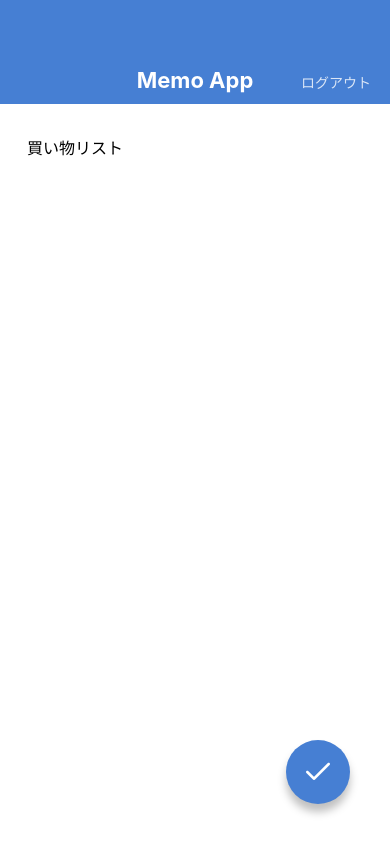
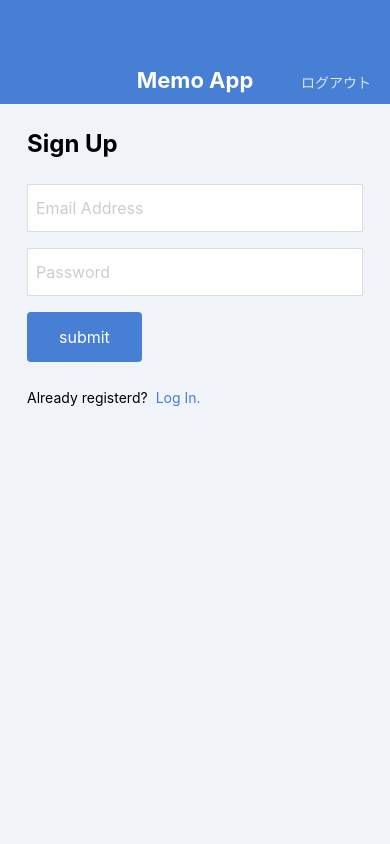
Before and after one commit to onTheRice/MemoApp, a React Native app: screen / in a window 390 px wide. Built offline with nearby package versions, Linux system fonts and the light colour scheme.

Commit message:
Create LogInScreen and SignUpScreen

```diff
--- a/App.jsx
+++ b/App.jsx
@@ -5,12 +5,16 @@
 import MemoDetailScreen from './src/screens/MemoDetailScreen';
 import MemoEditScreen from './src/screens/MemoEditScreen';
 import MemoCreateScreen from './src/screens/MemoCreateScreen';
+import LoginScreen from './src/screens/LoginScreen';
+import SignUpScreen from './src/screens/SignUpScreen';
 
 export default function App() {
   return (
     // <MemoListScreen />
     // <MemoDetailScreen />
-    <MemoEditScreen />
+    // <MemoEditScreen />
     // <MemoCreateScreen />
+    // <LoginScreen />
+    <SignUpScreen />
   );
 }
--- /dev/null
+++ b/src/components/Button.jsx
@@ -0,0 +1,33 @@
+/* eslint-disable linebreak-style */
+import React from 'react';
+import { Text, View, StyleSheet } from 'react-native';
+import { string } from 'prop-types';
+
+export default function Button(props) {
+  const { label } = props;
+  return (
+    <View style={styles.buttonContainer}>
+      <Text style={styles.buttonLabel}>{label}</Text>
+    </View>
+  );
+}
+
+Button.propTypes = {
+  label: string.isRequired,
+};
+
+const styles = StyleSheet.create({
+  buttonContainer: {
+    backgroundColor: '#467fd3',
+    borderRadius: 4,
+    alignSelf: 'flex-start',
+    marginBottom: 24,
+  },
+  buttonLabel: {
+    fontSize: 16,
+    lineHeight: 34,
+    paddingVertical: 8,
+    paddingHorizontal: 32,
+    color: '#ffffff',
+  },
+});
--- /dev/null
+++ b/src/screens/LoginScreen.jsx
@@ -0,0 +1,65 @@
+/* eslint-disable linebreak-style */
+import React from 'react';
+import {
+  View, Text, TextInput, StyleSheet,
+} from 'react-native';
+import AppBar from '../components/AppBar';
+import Button from '../components/Button';
+
+export default function LoginScreen() {
+  return (
+    <View style={styles.container}>
+      <AppBar />
+      <View style={styles.inner}>
+        <Text style={styles.title}>Log In</Text>
+        <TextInput style={styles.input} value="Email Address" />
+        <TextInput style={styles.input} value="Password" />
+        <Button label="submit" />
+        <View style={styles.footer}>
+          <Text style={styles.footerText}>Not registered?</Text>
+          <Text style={styles.footerLink}>Sign up here!</Text>
+        </View>
+      </View>
+    </View>
+  );
+}
+
+const styles = StyleSheet.create({
+  container: {
+    flex: 1,
+    backgroundColor: '#F0F4F8',
+  },
+  inner: {
+    paddingHorizontal: 27,
+    paddingVertical: 24,
+  },
+  title: {
+    fontSize: 24,
+    lineHeight: 32,
+    fontWeight: 'bold',
+    marginBottom: 24,
+  },
+  input: {
+    fontSize: 16,
+    height: 48,
+    backgroundColor: '#ffffff',
+    borderColor: '#DDDDDD',
+    borderWidth: 1,
+    paddingHorizontal: 8,
+    color: 'rgba(0, 0, 0, 0.2)',
+    marginBottom: 16,
+  },
+  footerText: {
+    fontSize: 14,
+    lineHeight: 24,
+    marginRight: 8,
+  },
+  footerLink: {
+    fontSize: 14,
+    lineHeight: 24,
+    color: '#467fd3',
+  },
+  footer: {
+    flexDirection: 'row',
+  },
+});
--- /dev/null
+++ b/src/screens/SignUpScreen.jsx
@@ -0,0 +1,65 @@
+/* eslint-disable linebreak-style */
+import React from 'react';
+import {
+  View, Text, TextInput, StyleSheet,
+} from 'react-native';
+import AppBar from '../components/AppBar';
+import Button from '../components/Button';
+
+export default function SignUpScreen() {
+  return (
+    <View style={styles.container}>
+      <AppBar />
+      <View style={styles.inner}>
+        <Text style={styles.title}>Sign Up</Text>
+        <TextInput style={styles.input} value="Email Address" />
+        <TextInput style={styles.input} value="Password" />
+        <Button label="submit" />
+        <View style={styles.footer}>
+          <Text style={styles.footerText}>Already registerd?</Text>
+          <Text style={styles.footerLink}>Log In.</Text>
+        </View>
+      </View>
+    </View>
+  );
+}
+
+const styles = StyleSheet.create({
+  container: {
+    flex: 1,
+    backgroundColor: '#F0F4F8',
+  },
+  inner: {
+    paddingHorizontal: 27,
+    paddingVertical: 24,
+  },
+  title: {
+    fontSize: 24,
+    lineHeight: 32,
+    fontWeight: 'bold',
+    marginBottom: 24,
+  },
+  input: {
+    fontSize: 16,
+    height: 48,
+    backgroundColor: '#ffffff',
+    borderColor: '#DDDDDD',
+    borderWidth: 1,
+    paddingHorizontal: 8,
+    color: 'rgba(0, 0, 0, 0.2)',
+    marginBottom: 16,
+  },
+  footerText: {
+    fontSize: 14,
+    lineHeight: 24,
+    marginRight: 8,
+  },
+  footerLink: {
+    fontSize: 14,
+    lineHeight: 24,
+    color: '#467fd3',
+  },
+  footer: {
+    flexDirection: 'row',
+  },
+});
```
